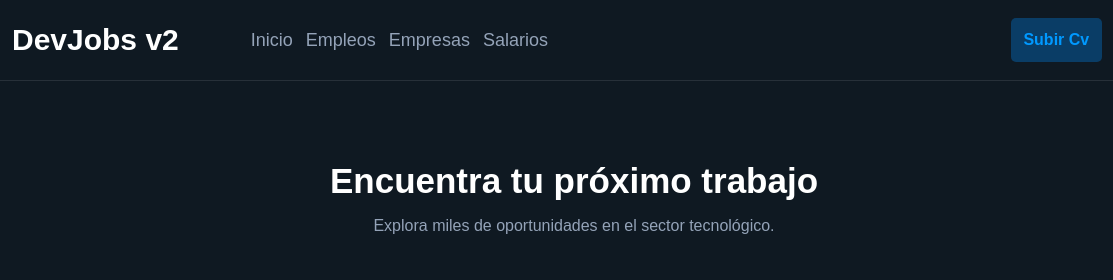
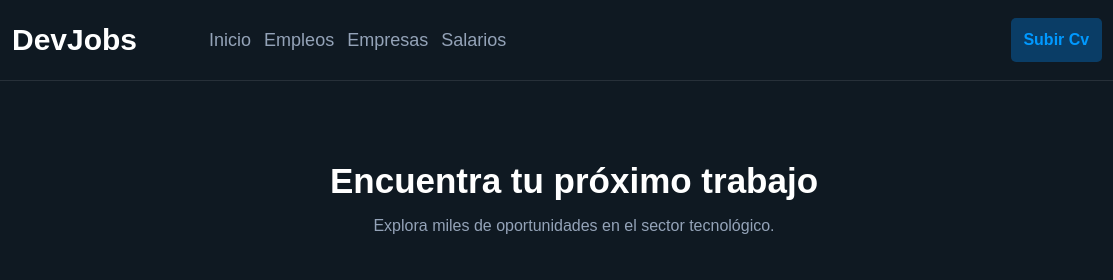
Before and after one commit to borjadvzy/devjobs-jscamp, a plain HTML site: page public/busqueda.html in a window 1280 px wide. Shown: the top 280 px of the page, 66-1179 px from the left. Drawn offline with Linux system fonts and the light colour scheme; grey boxes are pictures that could not be loaded.

Commit message:
Modified title text

```diff
--- a/public/busqueda.html
+++ b/public/busqueda.html
@@ -16,7 +16,7 @@
     <section>
       <div class="branch">
         <svg  xmlns="http://www.w3.org/2000/svg"  width="30"  height="30"  viewBox="0 0 24 24"  fill="#0084ff"  class="icon icon-tabler icons-tabler-filled icon-tabler-square-asterisk"><path stroke="none" d="M0 0h24v24H0z" fill="none"/><path d="M19 2a3 3 0 0 1 3 3v14a3 3 0 0 1 -3 3h-14a3 3 0 0 1 -3 -3v-14a3 3 0 0 1 3 -3zm-7 5.5a1 1 0 0 0 -1 1v1.631l-1.445 -.963l-.101 -.06a1 1 0 0 0 -1.009 1.724l1.75 1.168l-1.75 1.169l-.093 .07a1 1 0 0 0 1.203 1.594l1.445 -.965v1.632l.007 .117a1 1 0 0 0 1.993 -.117v-1.631l1.445 .963l.101 .06a1 1 0 0 0 1.009 -1.724l-1.752 -1.169l1.752 -1.167l.093 -.07a1 1 0 0 0 -1.203 -1.594l-1.445 .962v-1.63l-.007 -.117a1 1 0 0 0 -.993 -.883z" /></svg>
-        <h2>DevJobs v2</h2>
+        <h2>DevJobs</h2>
       </div>
 
       <article class="nav-bar">
```
